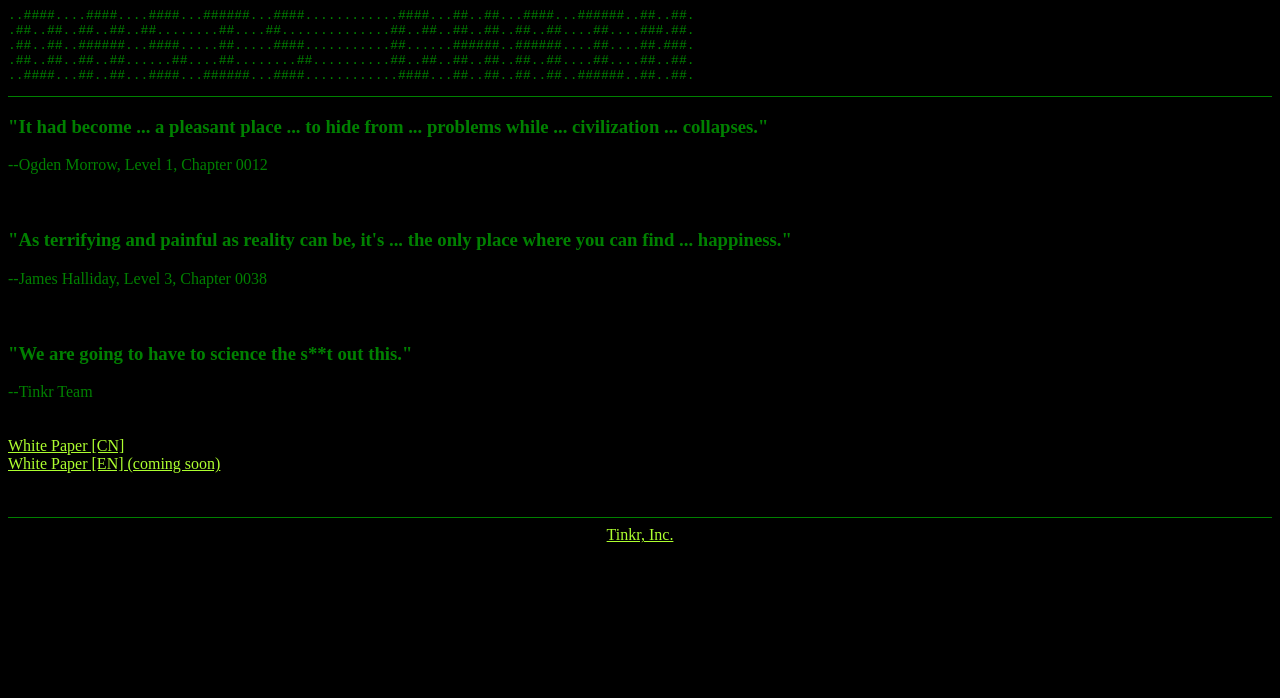
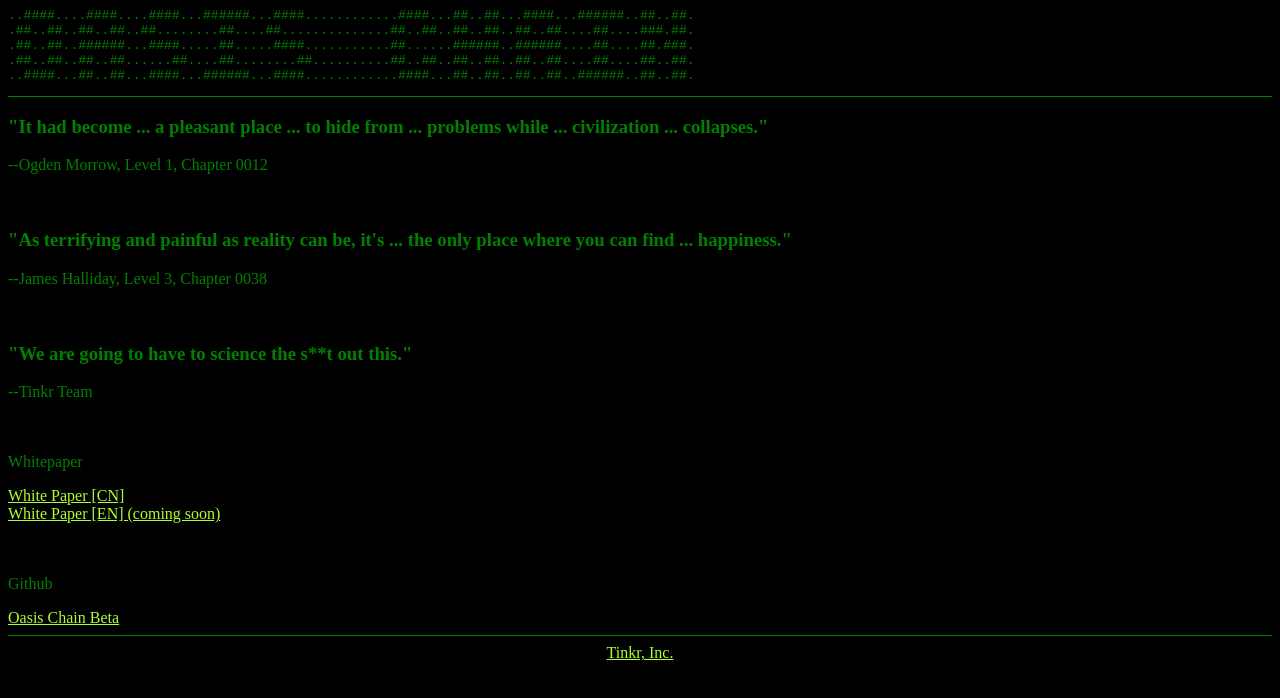
Before and after one commit to oasischain/oasischain_website, a plain HTML site: page index.html in a window 1280 px wide. Drawn offline with Linux system fonts and the light colour scheme.

Commit message:
add github link

```diff
--- a/index.html
+++ b/index.html
@@ -58,9 +58,12 @@ oasis chain
 <h3>"We are going to have to science the s**t out this."</h3>
 --Tinkr Team<br><br><br>
 
-
+<p>Whitepaper</p>
 <a href="files/WP_Oasis_Chain_CN.pdf" target="_blank">White Paper [CN]</a> <br />
 <a href="#">White Paper [EN] (coming soon)</a><br /><br /><br />
+
+<p>Github</p>
+    <a href="https://github.com/oasischain/oasis">Oasis Chain Beta</a>
     <hr />
 
 <div style="text-align: center;">
```
